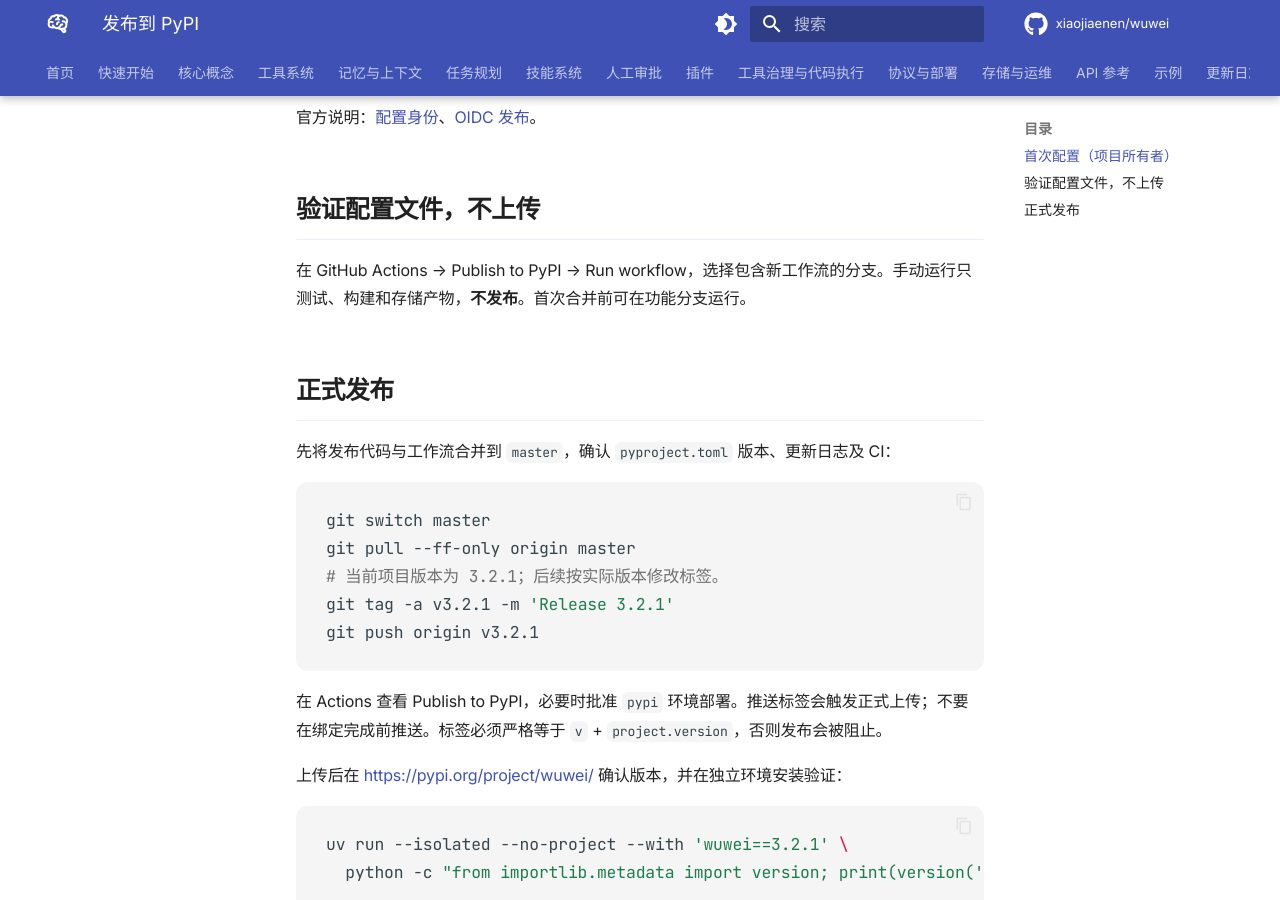
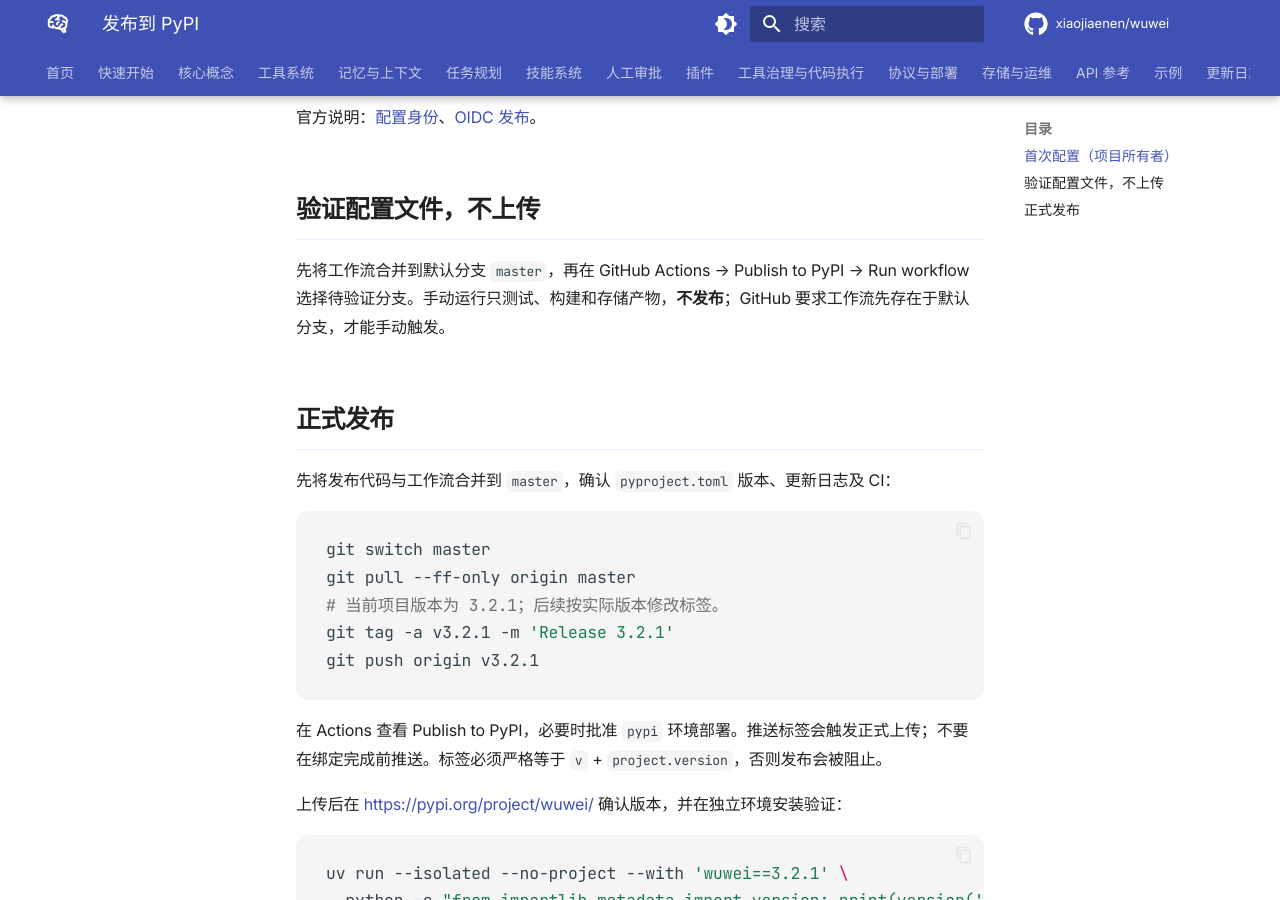
Before and after one commit to xiaojiaenen/wuwei, an MkDocs documentation site: the page built from docs/RELEASING.md, in a window 1280 px wide and 900 px high, scrolled down 688 px. Built offline with MkDocs 1.6.1 and Material for MkDocs 9.7.7, drawn with Linux system fonts in a browser that asks for light colours; comment, search, counter and statistics services are not loaded.

Commit message:
docs: clarify release workflow activation on default branch

```diff
--- a/docs/RELEASING.md
+++ b/docs/RELEASING.md
@@ -16,7 +16,7 @@
 
 ## 验证配置文件，不上传
 
-在 GitHub Actions → Publish to PyPI → Run workflow，选择包含新工作流的分支。手动运行只测试、构建和存储产物，**不发布**。首次合并前可在功能分支运行。
+先将工作流合并到默认分支 `master`，再在 GitHub Actions → Publish to PyPI → Run workflow 选择待验证分支。手动运行只测试、构建和存储产物，**不发布**；GitHub 要求工作流先存在于默认分支，才能手动触发。
 
 ## 正式发布
 
```
